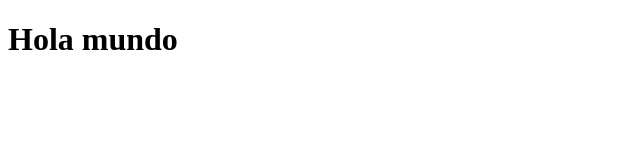
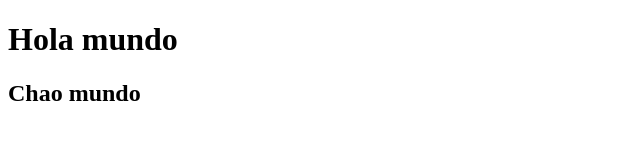
Before and after one commit to Andicas/proyecto, a plain HTML site: page index.html in a window 1280 px wide. Shown: the whole page, without its empty margins (0-640 px from the left). Drawn offline with Linux system fonts and the light colour scheme.

Commit message:
Modificacion index.html

```diff
--- a/index.html
+++ b/index.html
@@ -7,5 +7,6 @@
 </head>
 <body>
     <h1>Hola mundo</h1>
+    <h2>Chao mundo</h2>
 </body>
 </html>
```
